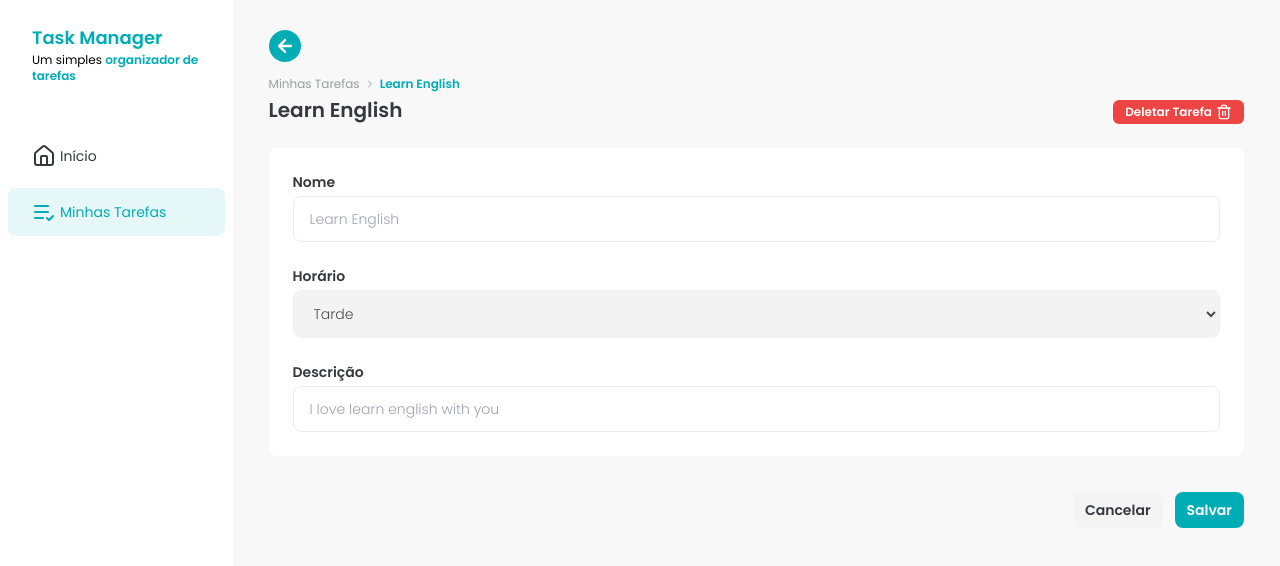
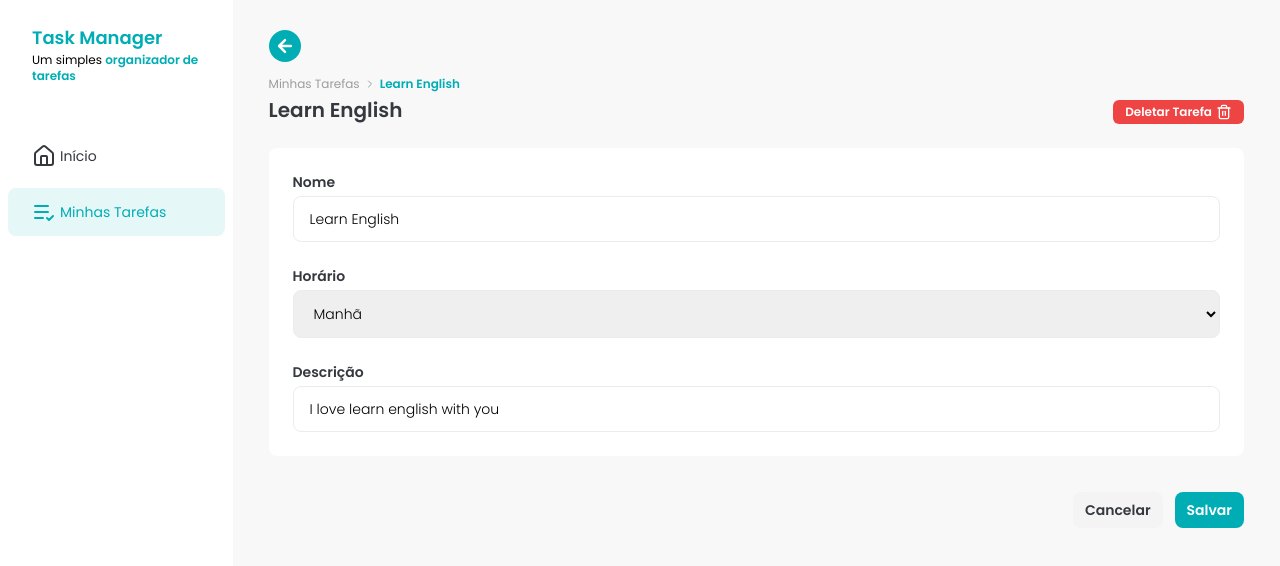
Before and after one commit to EsdrasCFF/task-manager, a React (Vite) app: page /tasks/0686ba35-7660-484a-8be5-a16aedb73e86 in a window 1280 px wide. Shown: the top 566 px of the page. Built offline with nearby package versions, Linux system fonts and the light colour scheme; data requests are answered from the project's data file.

Commit message:
refactor: turn InputSelect ref prop to improve performance

```diff
--- a/src/components/input-select.tsx
+++ b/src/components/input-select.tsx
@@ -1,11 +1,11 @@
-import { ComponentProps } from 'react'
+import { ComponentProps, forwardRef,Ref } from 'react'
 
 interface InputSelectProps extends ComponentProps<'select'> {
   label: string
   id: string
 }
 
-export function InputSelect({ label, id, ...rest }: InputSelectProps) {
+function InputSelect({ label, id, ...rest }: InputSelectProps, ref: Ref<HTMLSelectElement>) {
   return (
     <div className="flex w-full flex-col space-y-1">
       <label className="text-sm font-semibold text-darkBlue" htmlFor={id}>
@@ -14,6 +14,7 @@ export function InputSelect({ label, id, ...rest }: InputSelectProps) {
       <select
         {...rest}
         id={id}
+        ref={ref}
         className="w-full rounded-lg border border-gray100 px-4 py-3 text-sm font-light outline-primary"
       >
         <option value="morning">Manhã</option>
@@ -23,3 +24,7 @@ export function InputSelect({ label, id, ...rest }: InputSelectProps) {
     </div>
   )
 }
+
+export default forwardRef(InputSelect)
+
+InputSelect.displayName = 'InputSelect'
--- a/src/pages/TaskDetailsPage.tsx
+++ b/src/pages/TaskDetailsPage.tsx
@@ -1,11 +1,13 @@
-import { ArrowLeft, ChevronRight, Trash2 } from 'lucide-react'
-import { useEffect, useState } from 'react'
+import { ArrowLeft, ChevronRight, Loader2, Trash2 } from 'lucide-react'
+import { useEffect, useRef, useState } from 'react'
 import { useNavigate, useParams } from 'react-router-dom'
+import { toast } from 'sonner'
 
+import { ErrosData } from '../components/add-task-dialog'
 import { Button } from '../components/button'
 import { ButtonWithIcon } from '../components/button-icon'
 import Input from '../components/input'
-import { InputSelect } from '../components/input-select'
+import InputSelect from '../components/input-select'
 import { Sidebar } from '../components/sidebar'
 import { TaskData } from '../features/tasks/helpers/task-data'
 
@@ -13,10 +15,76 @@ export default function TaskDetailsPage() {
   const { taskId } = useParams()
   const [taks, setTask] = useState<TaskData | null>(null)
 
+  const [erros, setErrors] = useState<ErrosData[]>([])
+
+  const [saveIsLoading, setSaveIsLoading] = useState(false)
+
   const navigate = useNavigate()
+
+  const titleRef = useRef<HTMLInputElement>(null)
+  const descriptionRef = useRef<HTMLInputElement>(null)
+  const periodRef = useRef<HTMLSelectElement>(null)
 
   function handleBackClick() {
     navigate(-1)
+  }
+
+  const titleError = erros.find((errorData) => errorData.inputName === 'title')
+  const descriptionError = erros.find((errorData) => errorData.inputName === 'description')
+
+  async function handleSaveClick() {
+    setSaveIsLoading(true)
+    const newErros = []
+
+    const title = titleRef.current?.value
+    const description = titleRef.current?.value
+    const period = periodRef.current?.value
+
+    if (!title?.trim()) {
+      newErros.push({
+        inputName: 'title',
+        errorMessage: 'Título é obrigatório!',
+      })
+    }
+
+    if (!period?.trim()) {
+      newErros.push({
+        inputName: 'period',
+        errorMessage: 'Horário é obrigatório!',
+      })
+    }
+
+    if (!description?.trim()) {
+      newErros.push({
+        inputName: 'description',
+        errorMessage: 'Descrição é obrigatório!',
+      })
+    }
+
+    setErrors(newErros)
+
+    if (newErros.length > 0 || !title || !description || !period) {
+      setSaveIsLoading(false)
+      return
+    }
+
+    const task = {
+      title,
+      description,
+      time: period,
+    }
+
+    const response = await fetch(`http://localhost:3000/tasks/${taskId}`, {
+      method: 'PATCH',
+      body: JSON.stringify(task),
+    })
+
+    if (!response.ok) {
+      setSaveIsLoading(false)
+    }
+
+    toast.success('Tarefa atualizada com sucesso!')
+    setSaveIsLoading(false)
   }
 
   useEffect(() => {
@@ -68,16 +136,30 @@ export default function TaskDetailsPage() {
 
         {/* MAIN */}
         <div className="mt-6 flex w-full flex-col gap-6 rounded-lg bg-white p-6">
-          <Input label="Nome" placeholder={taks?.title} id="title" />
-          <InputSelect id="period" label="Horário" value={taks?.time} disabled />
-          <Input label="Descrição" placeholder={taks?.description} id="description" />
+          <Input
+            label="Nome"
+            defaultValue={taks?.title}
+            id="title"
+            ref={titleRef}
+            errorMessage={titleError?.errorMessage}
+          />
+          <InputSelect id="period" label="Horário" defaultValue={taks?.time} ref={periodRef} />
+          <Input
+            label="Descrição"
+            defaultValue={taks?.description}
+            id="description"
+            ref={descriptionRef}
+            errorMessage={descriptionError?.errorMessage}
+          />
         </div>
 
         <div className="mt-9 flex w-full justify-end gap-3">
-          <Button className="w-fit" variant="secondary">
+          <Button className="w-fit" variant="secondary" onClick={handleBackClick}>
             Cancelar
           </Button>
-          <Button className="w-fit"> Salvar </Button>
+          <Button className="w-fit" disabled={saveIsLoading} onClick={handleSaveClick}>
+            Salvar {saveIsLoading && <Loader2 size={16} className="ml-2" />}
+          </Button>
         </div>
       </main>
     </div>
```
